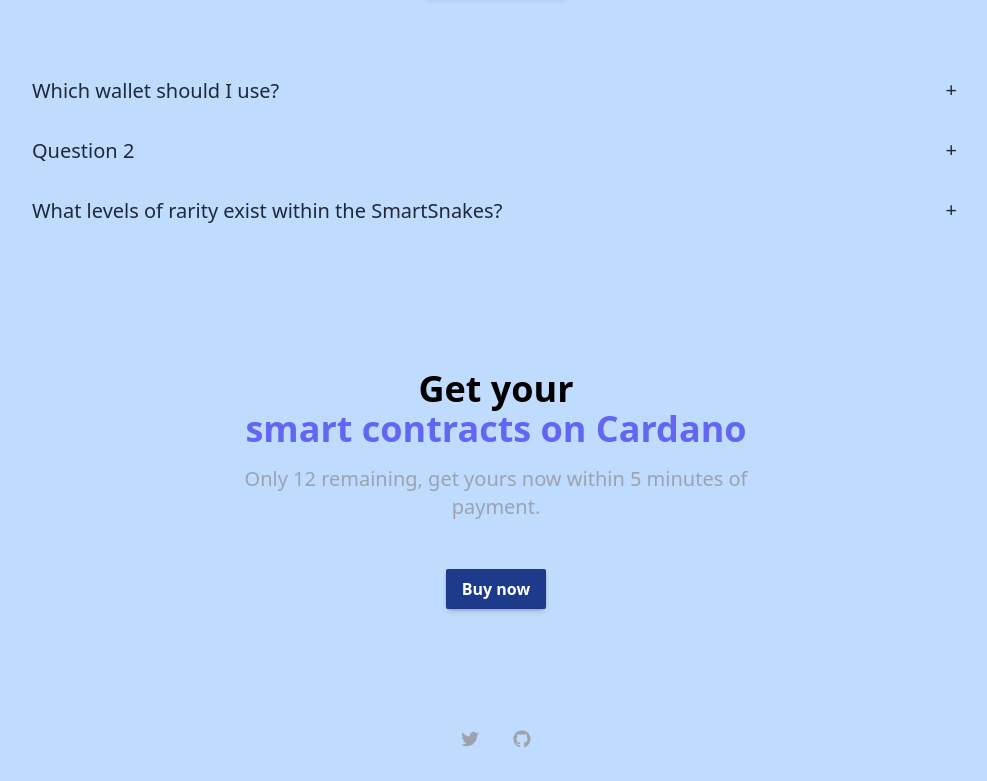
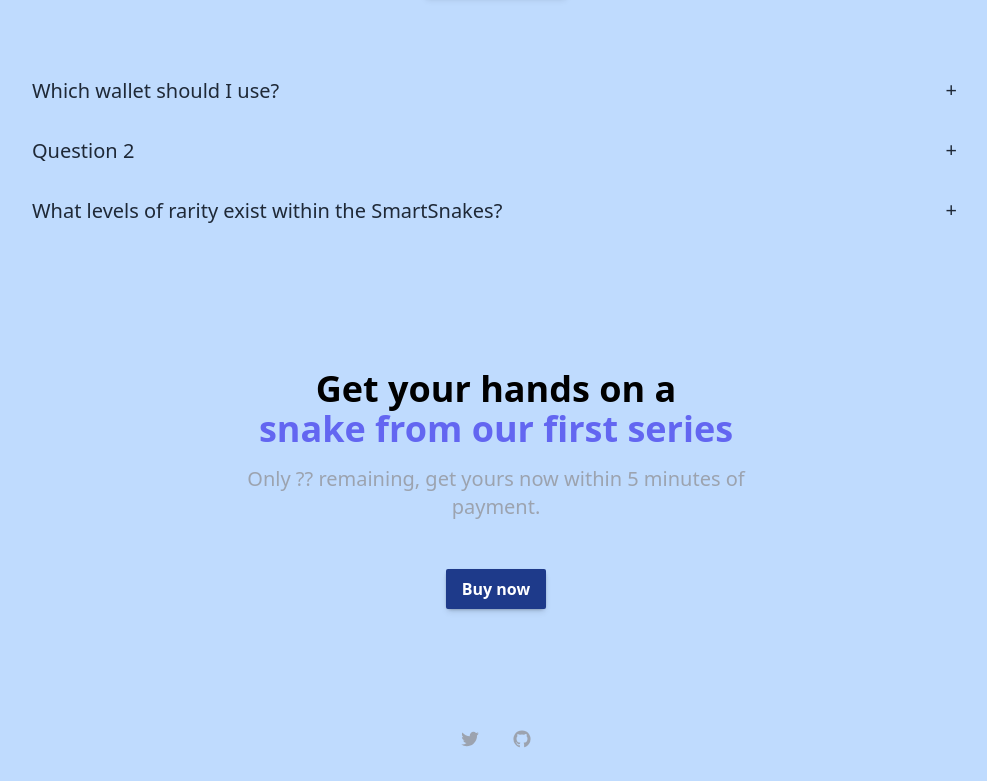
Before and after one commit to jpye-finch/cryptosnakes, a Gatsby site: page / in a window 1280 px wide. Shown: the part 2355-3136 px from the top of the page, without its empty margins (144-1131 px from the left). Built offline with nearby package versions, Linux system fonts and the light colour scheme; Gatsby itself is replaced by a stand-in of ours; what @tailwindcss/typography would draw is missing.

Commit message:
progress...

```diff
--- a/gatsby-config.js
+++ b/gatsby-config.js
@@ -8,13 +8,6 @@
     "gatsby-plugin-image",
     "gatsby-plugin-postcss",
     "gatsby-transformer-remark",
-    {
-      resolve: `gatsby-source-filesystem`,
-      options: {
-        name: `images`,
-        path: path.join(__dirname, `src`, `images`),
-      },
-    },
     `gatsby-plugin-sharp`,
     `gatsby-transformer-sharp`,
   ],
--- a/src/components/hero-buy.js
+++ b/src/components/hero-buy.js
@@ -6,14 +6,14 @@
     <div class="text-center w-full mx-auto py-12 px-4 sm:px-6 lg:py-16 lg:px-8 z-20">
         <h1 class="text-4xl font-extrabold text-black dark:text-white sm:text-4xl">
             <span class="block">
-            Get your
+            Get your hands on a
             </span>
             <span class="block text-indigo-500">
-            smart contracts on Cardano
+            snake from our first series
             </span>
         </h1>
         <p class="text-xl mt-4 max-w-xl mx-auto text-gray-400">
-        Only 12 remaining, get yours now within 5 minutes of payment.</p>
+        Only ?? remaining, get yours now within 5 minutes of payment.</p>
         <div class="lg:mt-0 lg:flex-shrink-0">
             <div class="mt-12 inline-flex rounded-md shadow">
                 <button type="button" class="btn-primary">
@@ -23,7 +23,6 @@
         </div>
     </div>
 </div>
-
     )
 }
 
```
